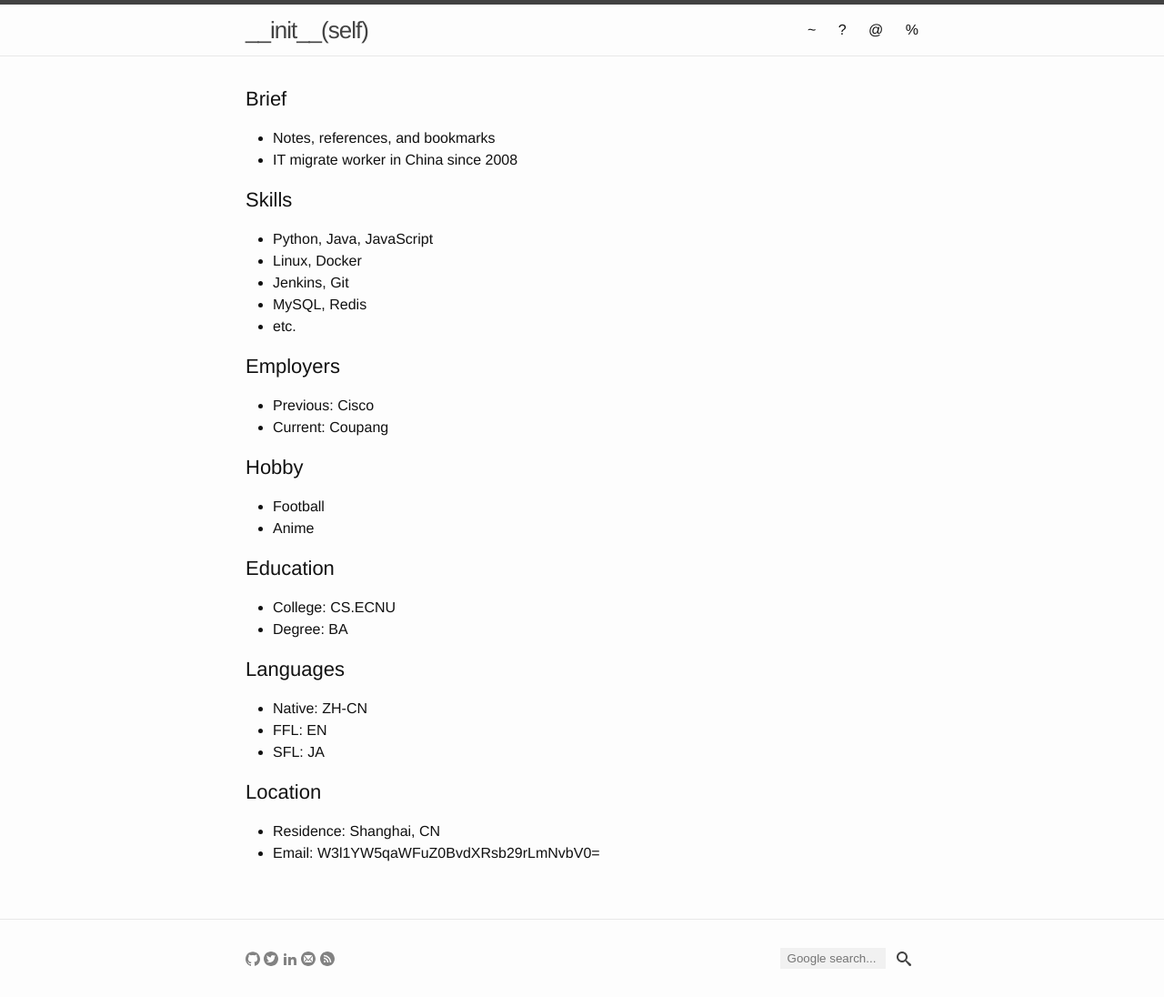
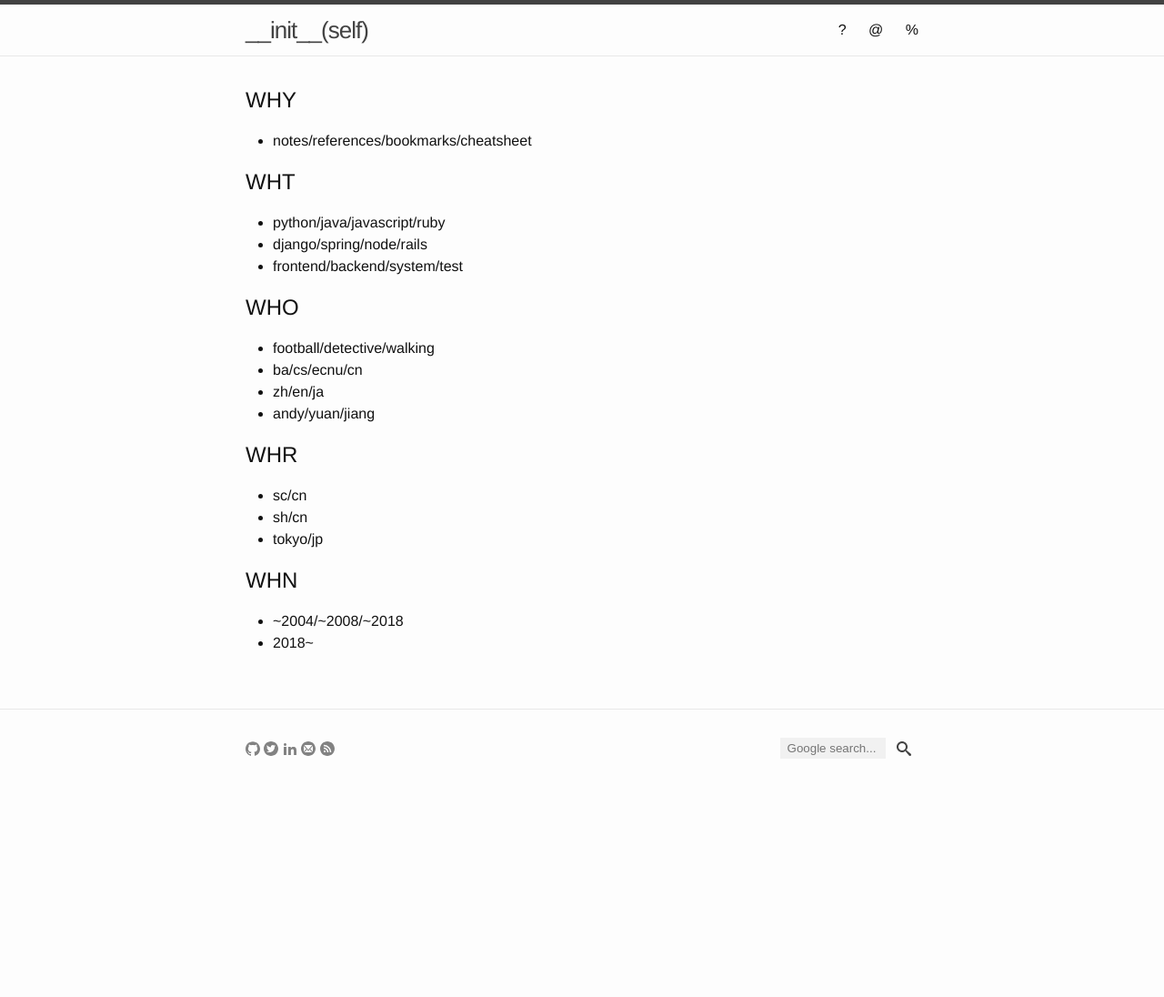
Before and after one commit to yuan-jiang/yuan-jiang.github.io, a Jekyll site: the page built from about.md, in a window 1280 px wide. Shown: the whole page at 91% size. Built offline with Jekyll 4.4.1, drawn with Linux system fonts in a browser that asks for light colours; after the commit the page ends 900 px from its top, so only the background shows below that.

Commit message:
Update about page and related nav

```diff
--- a/_config.yml
+++ b/_config.yml
@@ -35,7 +35,7 @@ linkedin:
 rss: true
 
 # Contact email
-email: "me@${location.hostname}"
+email: W3l1YW5qaWFuZ0BvdXRsb29rLmNvbV0=
 
 # Disqus site unique id
 disqus: yuanjiangspace
@@ -51,7 +51,7 @@ paginate: 10
 
 # Timezone info for posting blogs
 # https://en.wikipedia.org/wiki/List_of_tz_database_time_zones
-timezone: Asia/Shanghai
+timezone: Asia/Tokyo
 
 # Do not use the date in post url
 # permalink: /:title.html
--- a/_includes/header.html
+++ b/_includes/header.html
@@ -21,7 +21,7 @@
         {% endfor %} -->
         {% comment %} <a class="page-link" href="{{ site.baseurl }}/bookmarks">Bookmarks</a> {% endcomment %}
         {% comment %} <a class="page-link" href="{{ site.baseurl }}/tags">Sitemap</a> {% endcomment %}
-        <a class="page-link" href="{{ site.baseurl }}/">~</a>
+        {% comment %} <a class="page-link" href="{{ site.baseurl }}/">~</a> {% endcomment %}
         <a class="page-link" href="{{ site.baseurl }}/about">?</a>
         <a class="page-link" href="http://sh.yuanjiang.space">@</a>
         <a class="page-link" href="https://idoit.tk">%</a>
--- a/about.md
+++ b/about.md
@@ -4,34 +4,25 @@ title: About
 permalink: /about/
 ---
 
-## Brief
-- Notes, references, and bookmarks
-- IT migrate worker in China since 2008
+# WHY
+- notes/references/bookmarks/cheatsheet
 
-## Skills
-- Python, Java, JavaScript
-- Linux, Docker
-- Jenkins, Git
-- MySQL, Redis
-- etc.
+# WHT
+- python/java/javascript/ruby
+- django/spring/node/rails
+- frontend/backend/system/test
 
-## Employers
-- Previous: Cisco
-- Current: Coupang
+# WHO
+- football/detective/walking
+- ba/cs/ecnu/cn
+- zh/en/ja
+- andy/yuan/jiang
 
-## Hobby
-- Football
-- Anime
+# WHR
+- sc/cn
+- sh/cn
+- tokyo/jp
 
-## Education
-- College: CS.ECNU
-- Degree: BA
-
-## Languages
-- Native: ZH-CN
-- FFL: EN
-- SFL: JA
-
-## Location
-- Residence: Shanghai, CN
-- Email: W3l1YW5qaWFuZ0BvdXRsb29rLmNvbV0=
+# WHN
+- ~2004/~2008/~2018
+- 2018~
```
